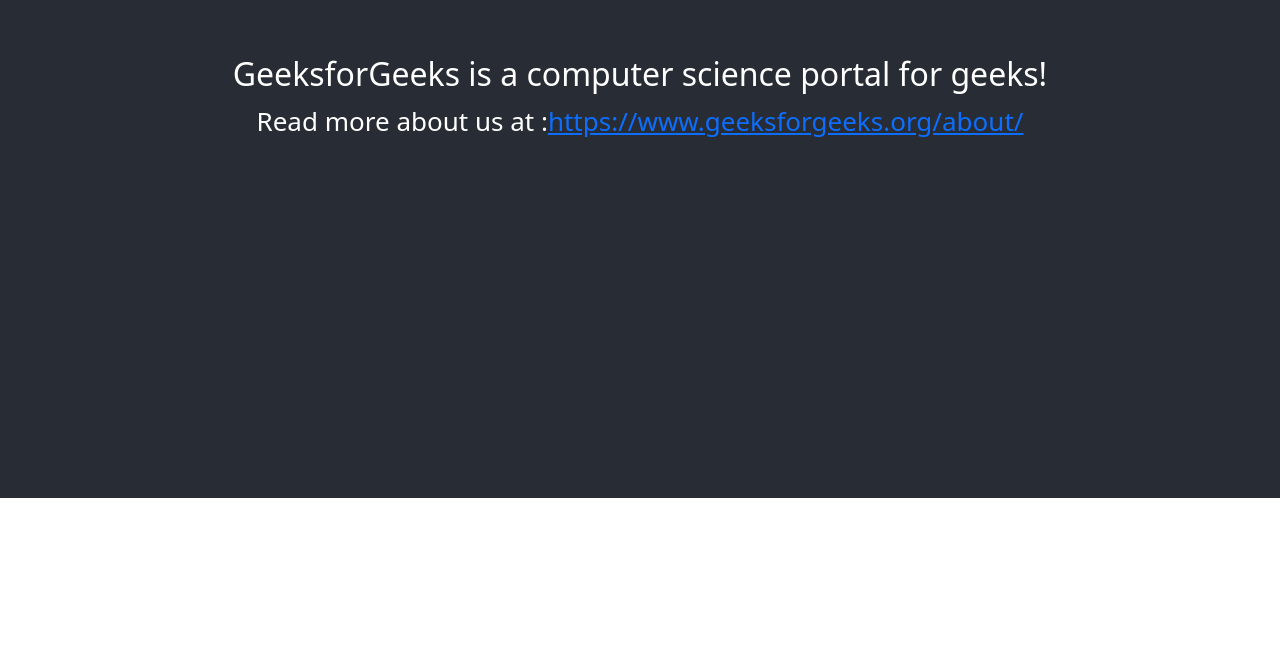
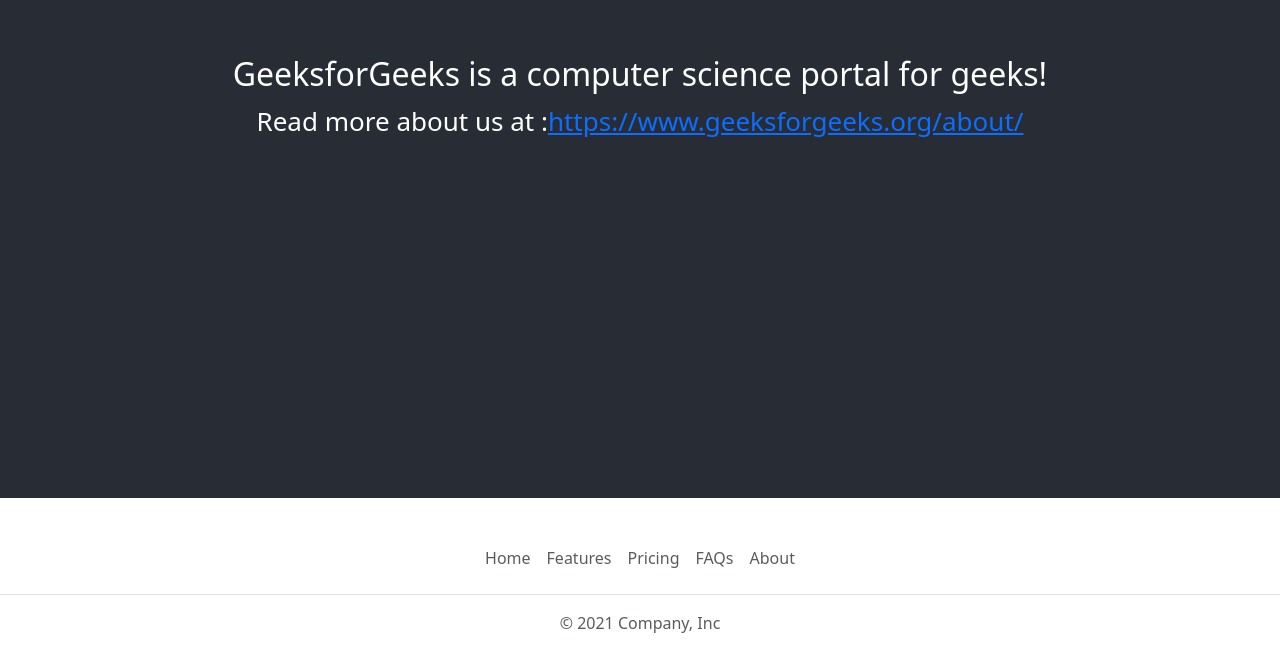
Before and after one commit to Jonasi-Deetens/thenyxs.github.io, a React (Create React App) app: page /about in a window 1280 px wide. Shown: the part 358-1030 px from the top of the page. Before the commit the page ends 856 px from the top, so only its background shows below. Built offline with nearby package versions, Linux system fonts and the light colour scheme.

Commit message:
Added footer

```diff
--- a/src/App.js
+++ b/src/App.js
@@ -8,6 +8,7 @@
 import About from './component/about';
 
 import Navbar from './navigation/navbar.js';
+import Footer from './component/footer.js';
 
 import {
   BrowserRouter as Router,
@@ -32,12 +33,13 @@
           </Routes>
         </div>
       </main>
-      <footer>
-
+      <footer className="py-3 my-4">
+        <div>
+          <Footer />
+        </div>
       </footer>
       </div>
     </Router>
-
   );
 }
 
--- /dev/null
+++ b/src/component/footer.js
@@ -0,0 +1,17 @@
+import React from 'react';
+
+const Footer = () => {
+    return (
+        <div>
+            <ul className="nav justify-content-center border-bottom pb-3 mb-3">
+            <li className="nav-item"><a href="#" className="nav-link px-2 text-muted">Home</a></li>
+            <li className="nav-item"><a href="#" className="nav-link px-2 text-muted">Features</a></li>
+            <li className="nav-item"><a href="#" className="nav-link px-2 text-muted">Pricing</a></li>
+            <li className="nav-item"><a href="#" className="nav-link px-2 text-muted">FAQs</a></li>
+            <li className="nav-item"><a href="#" className="nav-link px-2 text-muted">About</a></li>
+            </ul>
+            <p className="text-center text-muted">© 2021 Company, Inc</p>
+        </div>
+    );
+};
+export default Footer;
```
